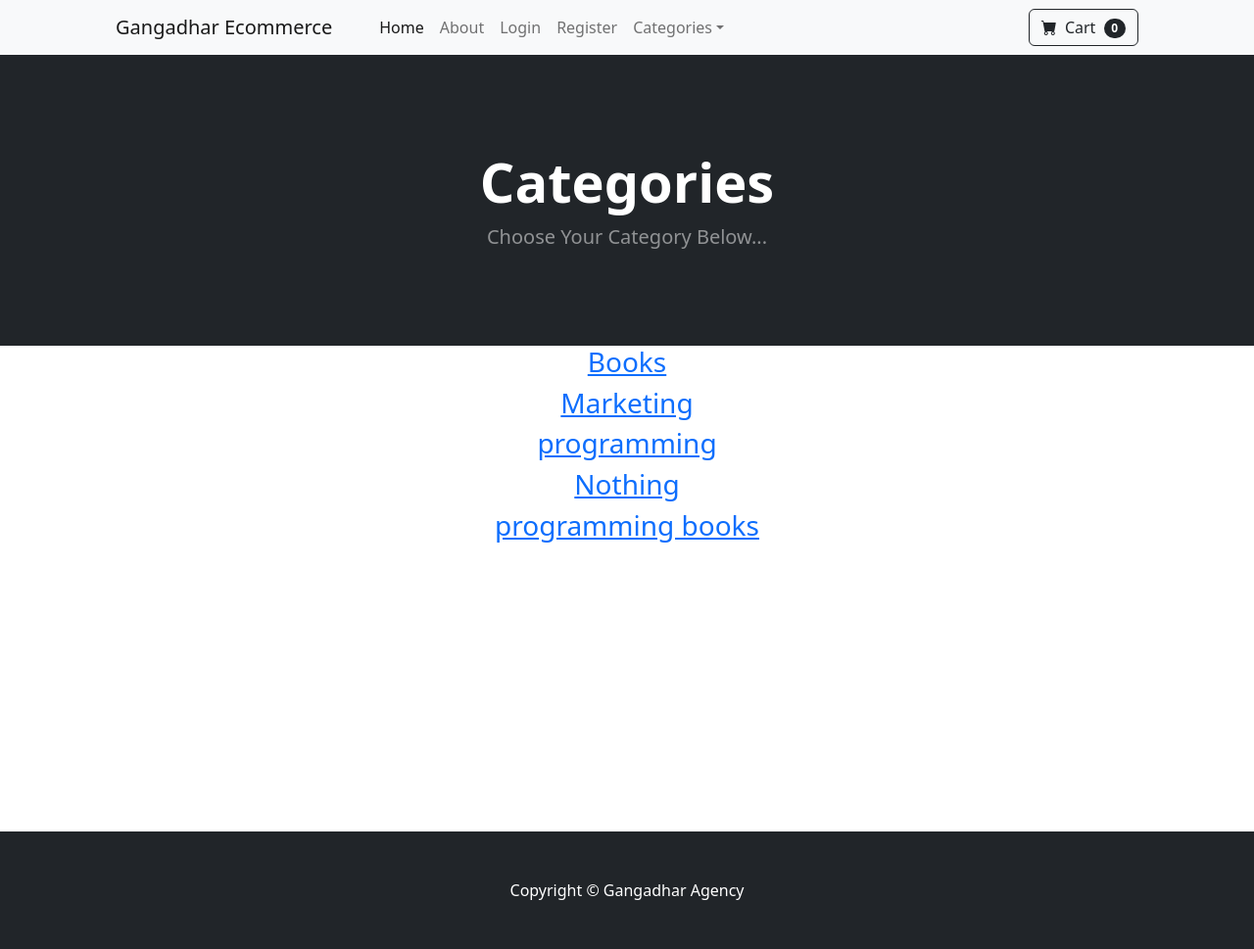
After one commit to Munuri-Gangadhar/django_ecommerce, a Django app: page /category_summary/ in a window 1280 px wide. The commit adds this page. Shown: the whole page at 98% size. Run offline with Django 5.2, Linux system fonts and the light colour scheme; data comes from the database, SQL or seed files in the repository; both versions use the stored data as it was after the commit; some libraries are stand-ins or nearby versions.

Commit message:
category summary

```diff
--- a/cart/views.py
+++ b/cart/views.py
@@ -2,6 +2,7 @@ from django.shortcuts import render,get_object_or_404
 from .cart import Cart
 from store.models import Product
 from django.http import JsonResponse
+from django.contrib import messages
 
 def cart_summary(request):
     cart=Cart(request)
@@ -29,6 +30,7 @@ def cart_add(request):
 
         # response=JsonResponse({'Product Name':product.name})
         response=JsonResponse({'qty':cart_quantity})
+        messages.success(request,"Product Added to Cart...")
         return response
 
 
@@ -39,6 +41,7 @@ def cart_delete(request):
         if product_id is not None:
             cart.delete(product=int(product_id))
             response = JsonResponse({'product': product_id})
+            messages.success(request,"Product Deleted from Cart...")
             return response
 
 
@@ -50,4 +53,5 @@ def cart_update(request):
 
         cart.update(product=product_id,quantity=product_qty)
         response=JsonResponse({'qty':product_qty})
+        messages.success(request,"Your cart has been Updated")
         return response
--- /dev/null
+++ b/store/templates/category_summary.html
@@ -0,0 +1,34 @@
+{% extends 'base.html' %}
+{% include 'navbar.html' %}
+
+{% block content %}
+
+<header class="bg-dark py-5">
+    <div class="container px-4 px-lg-5 my-5">
+        <div class="text-center text-white">
+            <h1 class="display-4 fw-bolder">Categories</h1>
+            <p class="lead fw-normal text-white-50 mb-0">Choose Your Category Below...</p>
+        </div>
+    </div>
+</header>
+
+<div class="container">
+   <div class="row">
+       <center>
+          <div class="col-8">
+
+             {% for category in categories %}
+
+               <h3><a href="{% url 'category' category%}">{{category}}  </a> </h3>
+             {% endfor %}
+          </div>
+          <br/><br/>
+          <br/><br/>
+          <br/><br/>
+          <br/><br/>
+          <br/><br/>
+          <br/><br/>
+       </center>
+   </div>
+</div>
+{% endblock %}
--- a/store/templates/navbar.html
+++ b/store/templates/navbar.html
@@ -17,7 +17,7 @@
                 <li class="nav-item dropdown">
                     <a class="nav-link dropdown-toggle" id="navbarDropdown" href="#" role="button" data-bs-toggle="dropdown" aria-expanded="false">Categories</a>
                     <ul class="dropdown-menu" aria-labelledby="navbarDropdown">
-                        <li><a class="dropdown-item" href="{% url 'home' %}">All Products</a></li>
+                        <li><a class="dropdown-item" href="{% url 'category_summary' %}">All Products</a></li>
                         <li><hr class="dropdown-divider" /></li>
                         <li><a class="dropdown-item" href="{% url 'category' 'programming-books' %}">Programming Books</a></li>
                         <li><a class="dropdown-item" href="{% url 'category' 'marketing-books' %}">Marketing Books</a></li>
--- a/store/templates/product.html
+++ b/store/templates/product.html
@@ -93,6 +93,7 @@
           success:function(json){
             //  console.log(json)
             document.getElementById('cart_quantity').textContent=json.qty
+            location.reload();
           },
           error:function(xhr,errmsg,err){
 
--- a/store/urls.py
+++ b/store/urls.py
@@ -8,4 +8,5 @@ urlpatterns = [
    path('register/',views.register_user,name='register'),
    path('product/<int:pk>',views.product,name="product"),
    path('category/<str:foo>',views.category,name='category'),
+    path('category_summary/',views.category_summary,name='category_summary'),
 ]
--- a/store/views.py
+++ b/store/views.py
@@ -1,5 +1,5 @@
 from django.shortcuts import render,redirect
-from . models import Product
+from . models import Product,Category
 from django.contrib.auth import authenticate,login,logout
 from django.contrib import messages
 from django.contrib.auth.models import User
@@ -13,6 +13,11 @@ from . forms import SignUpForm
 def product(request,pk):
     product=Product.objects.get(id=pk)
     return render(request,'product.html',{'products':product})
+
+
+def category_summary(request):
+    categories=Category.objects.all()
+    return render(request,'category_summary.html',{"categories":categories})
 
 def category(request,foo):
     foo=foo.replace("-",' ')
```
Also changed, not shown: db.sqlite3.
